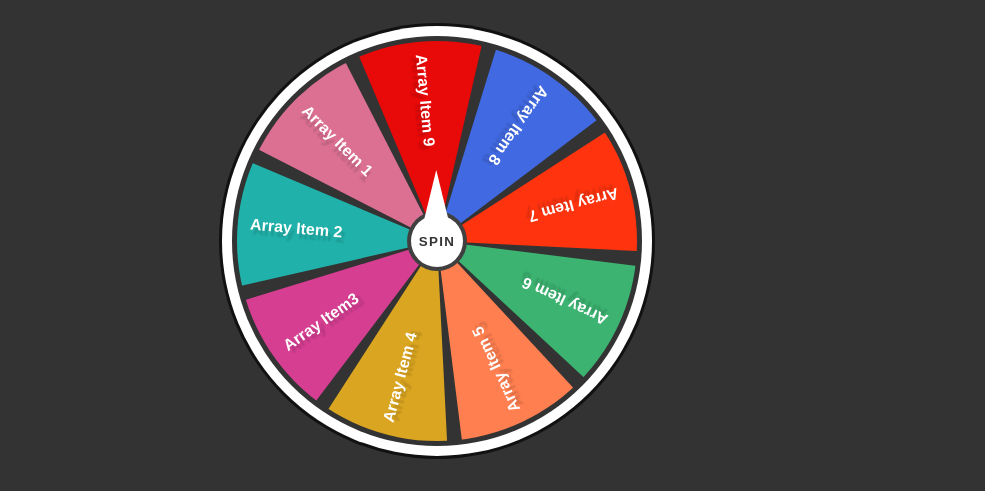
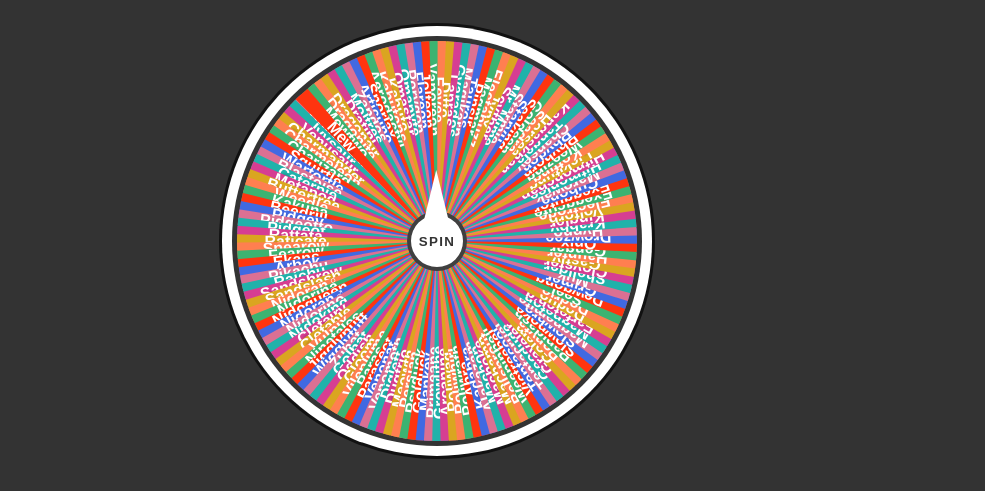
Before and after one commit to IzzyCraze365/Spin_Wheel, a plain HTML site: page 3_Spinner_All-In-One/SpinnerWheel.html in a window 1280 px wide. Shown: the part 159-650 px from the top of the page, without its empty margins (147-1132 px from the left). Drawn offline with Linux system fonts and the light colour scheme; a web font is replaced by a local one.

Commit message:
Added 151 Pokemon Object

```diff
--- a/2_Variable_Input/spinner.js
+++ b/2_Variable_Input/spinner.js
@@ -1,5 +1,6 @@
 import testArray from "../Spinner-Data/test.js";
 import octStudents from "../Spinner-Data/ptsb-oct-2024-cohort.js";
+import pokemon151 from "../Spinner-Data/pokemon.js";
 
 let wheel = document.querySelector(".wheel");
 let title = document.querySelector(".title");
@@ -27,8 +28,9 @@ let objectplacholder = {
 
 //! This will change based off what object we are inputting
 let selectionObject = objectplacholder; // Default Data
-//let selectionObject = testArray;
-//let selectionObject = octStudents;
+//selectionObject = octStudents;
+selectionObject = pokemon151;
+//selectionObject = testArray;
 
 // This is the Color Wheel for the Spinner
 let colorArray = [
--- a/3_Spinner_All-In-One/SpinnerWheel.html
+++ b/3_Spinner_All-In-One/SpinnerWheel.html
@@ -172,6 +172,7 @@
     <script type="module">
       import testArray from "../Spinner-Data/test.js";
       import octStudents from "../Spinner-Data/ptsb-oct-2024-cohort.js";
+      import pokemon151 from "../Spinner-Data/pokemon.js";
 
       let wheel = document.querySelector(".wheel");
       let title = document.querySelector(".title");
@@ -199,8 +200,9 @@
 
       //! This will change based off what object we are inputting
       let selectionObject = objectplacholder;
-      //let selectionObject = testArray;
-      //let selectionObject = octStudents;
+      selectionObject = pokemon151;
+      //selectionObject = octStudents;
+      //selectionObject = testArray;
 
       // This is the Color Wheel for the Spinner
       let colorArray = [
--- /dev/null
+++ b/Spinner-Data/pokemon.js
@@ -0,0 +1,159 @@
+const pokemon151 = {
+  title: "Pokémon",
+  array: [
+    "Bulbasaur",
+    "Ivysaur",
+    "Venusaur",
+    "Charmander",
+    "Charmeleon",
+    "Charizard",
+    "Squirtle",
+    "Wartortle",
+    "Blastoise",
+    "Caterpie",
+    "Metapod",
+    "Butterfree",
+    "Weedle",
+    "Kakuna",
+    "Beedrill",
+    "Pidgey",
+    "Pidgeotto",
+    "Pidgeot",
+    "Rattata",
+    "Raticate",
+    "Spearow",
+    "Fearow",
+    "Ekans",
+    "Arbok",
+    "Pikachu",
+    "Raichu",
+    "Sandshrew",
+    "Sandslash",
+    "Nidoran♀",
+    "Nidorina",
+    "Nidoqueen",
+    "Nidoran♂",
+    "Nidorino",
+    "Nidoking",
+    "Clefairy",
+    "Clefable",
+    "Vulpix",
+    "Ninetales",
+    "Jigglypuff",
+    "Wigglytuff",
+    "Zubat",
+    "Golbat",
+    "Oddish",
+    "Gloom",
+    "Vileplume",
+    "Paras",
+    "Parasect",
+    "Venonat",
+    "Venomoth",
+    "Diglett",
+    "Dugtrio",
+    "Meowth",
+    "Persian",
+    "Psyduck",
+    "Golduck",
+    "Mankey",
+    "Primeape",
+    "Growlithe",
+    "Arcanine",
+    "Poliwag",
+    "Poliwhirl",
+    "Poliwrath",
+    "Abra",
+    "Kadabra",
+    "Alakazam",
+    "Machop",
+    "Machoke",
+    "Machamp",
+    "Bellsprout",
+    "Weepinbell",
+    "Victreebel",
+    "Tentacool",
+    "Tentacruel",
+    "Geodude",
+    "Graveler",
+    "Golem",
+    "Ponyta",
+    "Rapidash",
+    "Slowpoke",
+    "Slowbro",
+    "Magnemite",
+    "Magneton",
+    "Farfetch’d",
+    "Doduo",
+    "Dodrio",
+    "Seel",
+    "Dewgong",
+    "Grimer",
+    "Muk",
+    "Shellder",
+    "Cloyster",
+    "Gastly",
+    "Haunter",
+    "Gengar",
+    "Onix",
+    "Drowzee",
+    "Hypno",
+    "Krabby",
+    "Kingler",
+    "Voltorb",
+    "Electrode",
+    "Exeggcute",
+    "Exeggutor",
+    "Cubone",
+    "Marowak",
+    "Hitmonlee",
+    "Hitmonchan",
+    "Lickitung",
+    "Koffing",
+    "Weezing",
+    "Rhyhorn",
+    "Rhydon",
+    "Chansey",
+    "Tangela",
+    "Kangaskhan",
+    "Horsea",
+    "Seadra",
+    "Goldeen",
+    "Seaking",
+    "Staryu",
+    "Starmie",
+    "Mr. Mime",
+    "Scyther",
+    "Jynx",
+    "Electabuzz",
+    "Magmar",
+    "Pinsir",
+    "Tauros",
+    "Magikarp",
+    "Gyarados",
+    "Lapras",
+    "Ditto",
+    "Eevee",
+    "Vaporeon",
+    "Jolteon",
+    "Flareon",
+    "Porygon",
+    "Omanyte",
+    "Omastar",
+    "Kabuto",
+    "Kabutops",
+    "Aerodactyl",
+    "Snorlax",
+    "Articuno",
+    "Zapdos",
+    "Moltres",
+    "Dratini",
+    "Dragonair",
+    "Dragonite",
+    "Mewtwo",
+    "Mew",
+  ],
+  output: "Who's That Pokémon?",
+};
+
+export default pokemon151;
```
